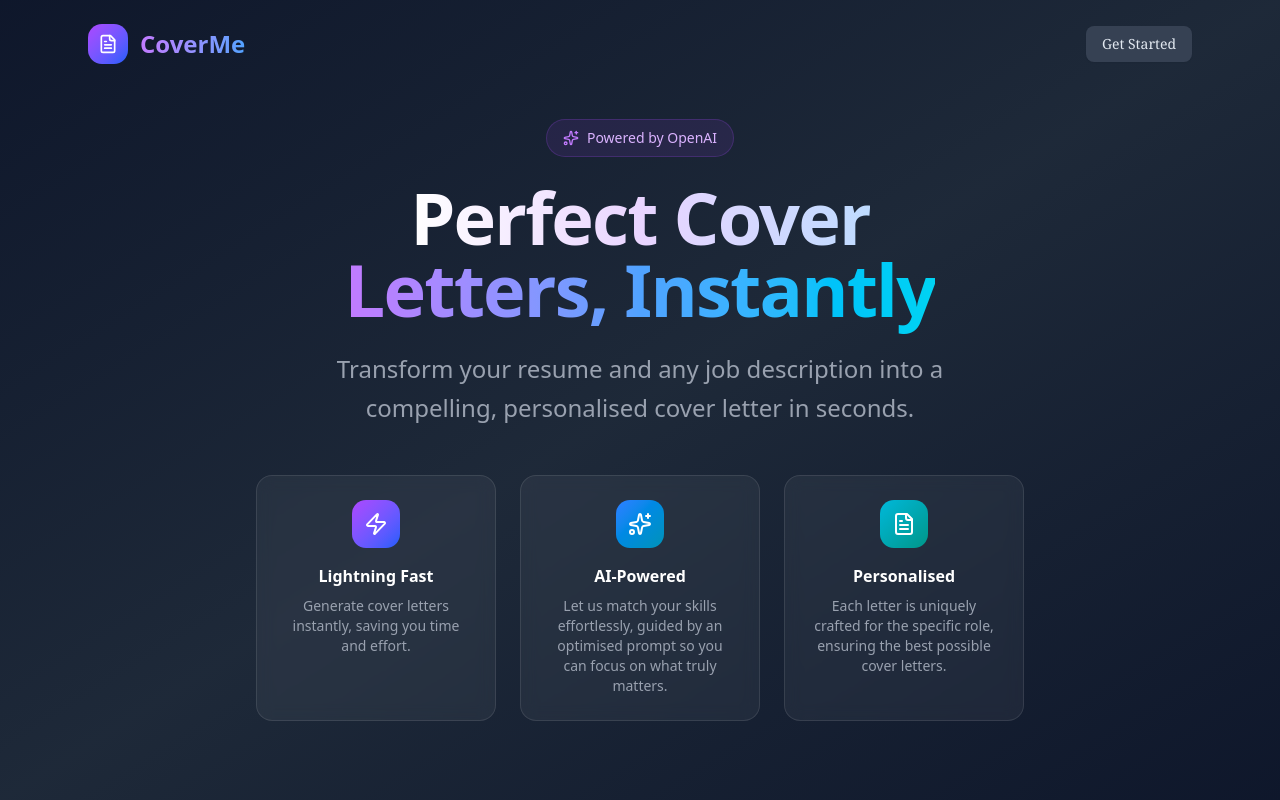
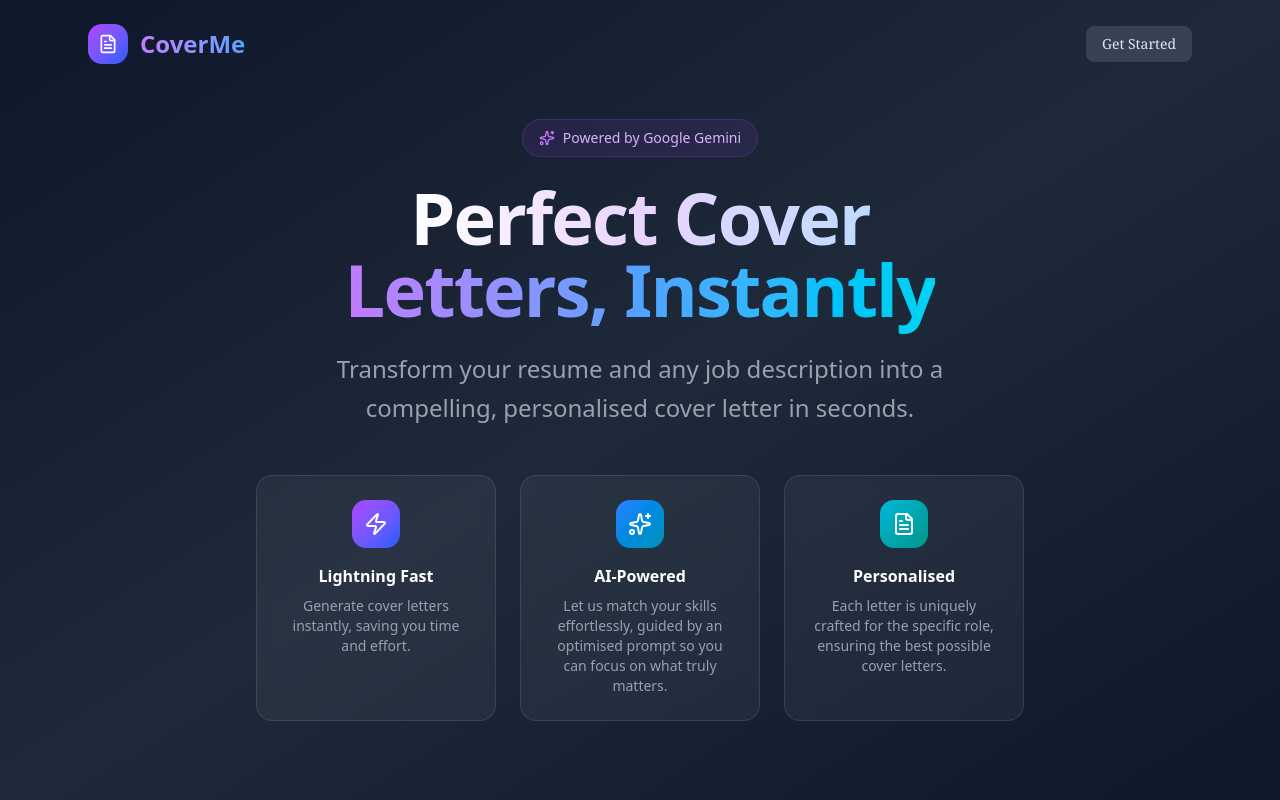
Before and after one commit to riad-mammadov/AI-Cover-Letter-Generator, a Next.js app in the folder frontend/: page / in a window 1280 px wide. Built offline with nearby package versions, Linux system fonts and the light colour scheme.

Commit message:
update text

```diff
--- a/frontend/app/page.jsx
+++ b/frontend/app/page.jsx
@@ -39,7 +39,7 @@ export default function CoverLetterGenerator() {
           <div className="inline-flex items-center gap-2 bg-purple-500/10 border border-purple-500/20 rounded-full px-3 py-2 sm:px-4 sm:py-2 mb-4 sm:mb-6">
             <Sparkles className="w-3 h-3 sm:w-4 sm:h-4 text-purple-400" />
             <span className="text-xs sm:text-sm text-purple-300">
-              Powered by OpenAI
+              Powered by Google Gemini
             </span>
           </div>
 
```
